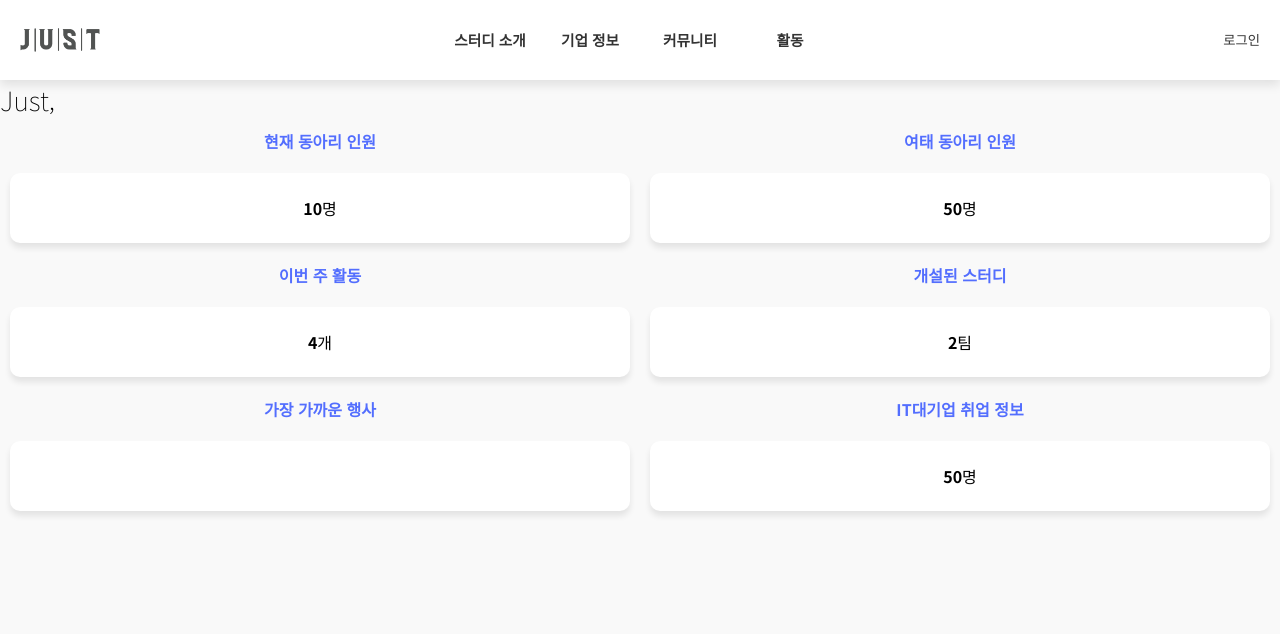
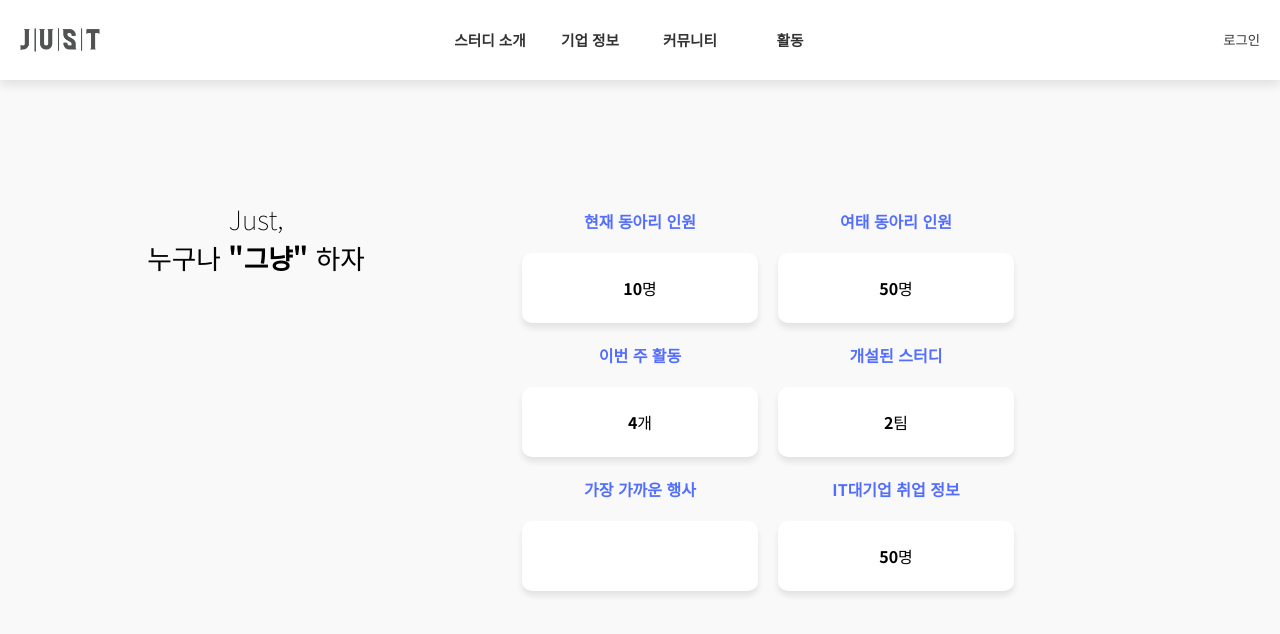
Before and after one commit to Smart-Just/Just_Site_Client, a React (Create React App) app: page / in a window 1280 px wide. Shown: the top 634 px of the page. Built offline with nearby package versions, Linux system fonts and the light colour scheme.

Commit message:
메인페이지 레이아웃 작성 완료

```diff
--- a/src/App.js
+++ b/src/App.js
@@ -6,6 +6,7 @@ import AuthLayout from "./layout/AuthLayout";
 import Signin from "./pages/auth/Signin";
 import Signup from "./pages/auth/Signup";
 import _404 from "./pages/error/_404";
+
 function App() {
   useEffect(()=>{
     if(navigator.userAgent.toUpperCase().indexOf("CHROME") === -1){
@@ -59,6 +60,7 @@ function App() {
     },
     {path:"*", element: <_404 />}
   ])
+
 }
 
 export default App;
--- a/src/assets/style/index.scss
+++ b/src/assets/style/index.scss
@@ -7,9 +7,10 @@
 @import "layout/LoginUserInfo";
 
 @import "components/TopContet";
-
 @import "components/shape/RoundCardBox";
 @import "components/shape/CountText";
+
+@import "page/Home";
 
 html, body{
   position: fixed;
@@ -46,7 +47,3 @@ a{
   padding-top: 80px;
   width: 100%;
 }
-.welcome{
-  font-weight: lighter;
-  font-size: 20pt;
-}
--- /dev/null
+++ b/src/assets/style/page/Home.scss
@@ -0,0 +1,20 @@
+.mainWrap{
+  position: absolute;
+  top: 50%;
+  transform: translateY(-50%);
+  display: flex;
+  flex-direction: row;
+  flex-wrap: wrap;
+  width: 1024px;
+  margin: 0 auto;
+  >div{
+    flex: 1;
+    min-width: 512px;
+    max-width: 512px;
+  }
+  .welcome{
+    font-weight: lighter;
+    font-size: 20pt;
+    text-align: center;
+  }
+}
--- a/src/pages/default/Home.js
+++ b/src/pages/default/Home.js
@@ -2,10 +2,12 @@ import React from "react";
 import TopContent from "../../components/home/TopContent";
 const Home =  () => {
 
-  return <React.Fragment>
+  return <div className={"mainWrap"}>
     <div className={"welcome"}>
       Just,<br/>
+      누구나 <b>"그냥"</b> 하자
     </div>
+    <div className={"main_content"}>
       <div className={"dash-TopBox"}>
         <TopContent title={"현재 동아리 인원"} number={10} countType={"명"} />
         <TopContent title={"여태 동아리 인원"} number={50} countType={"명"} />
@@ -18,8 +20,8 @@ const Home =  () => {
         <TopContent title={"가장 가까운 행사"}/>
         <TopContent title={"IT대기업 취업 정보"} number={50} countType={"명"} />
       </div>
-
-  </React.Fragment>
+    </div>
+  </div>
 }
 
 export default Home
```
Lines whose indentation alone changed are shown as unchanged.
